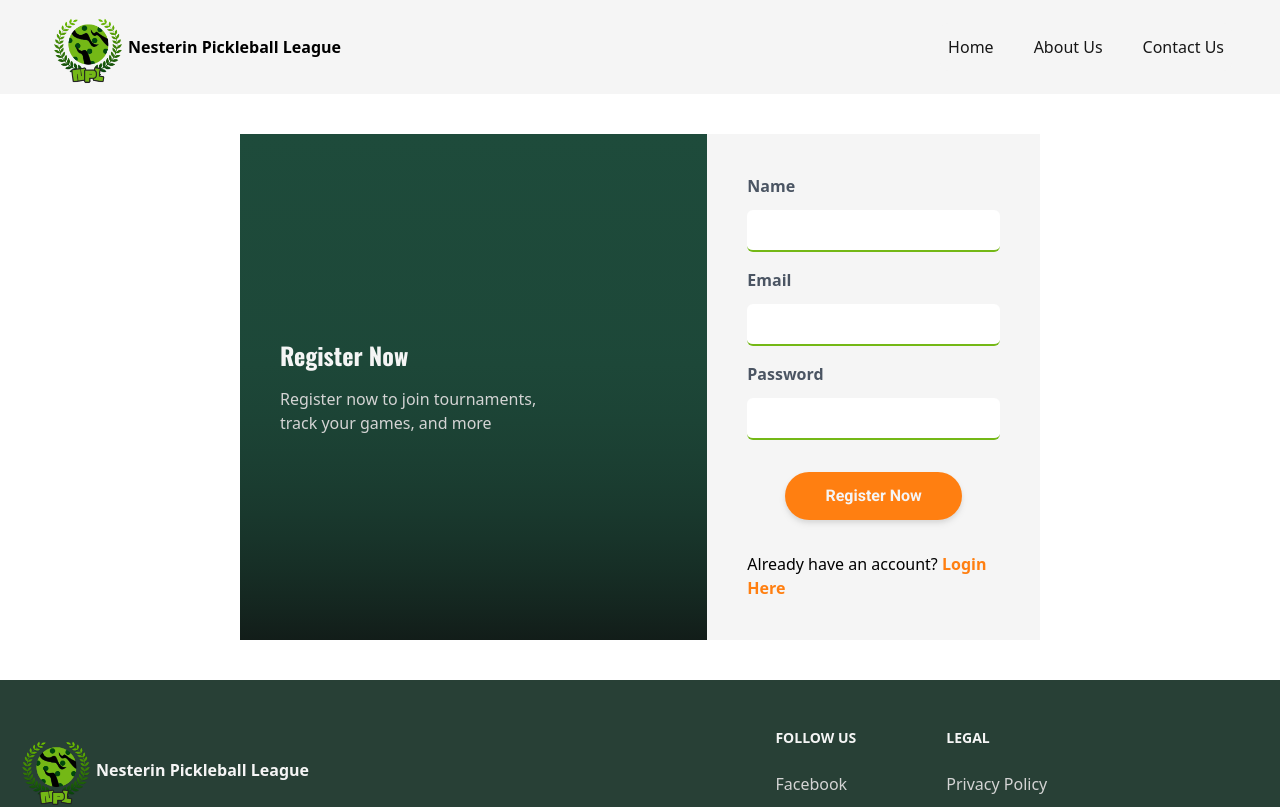
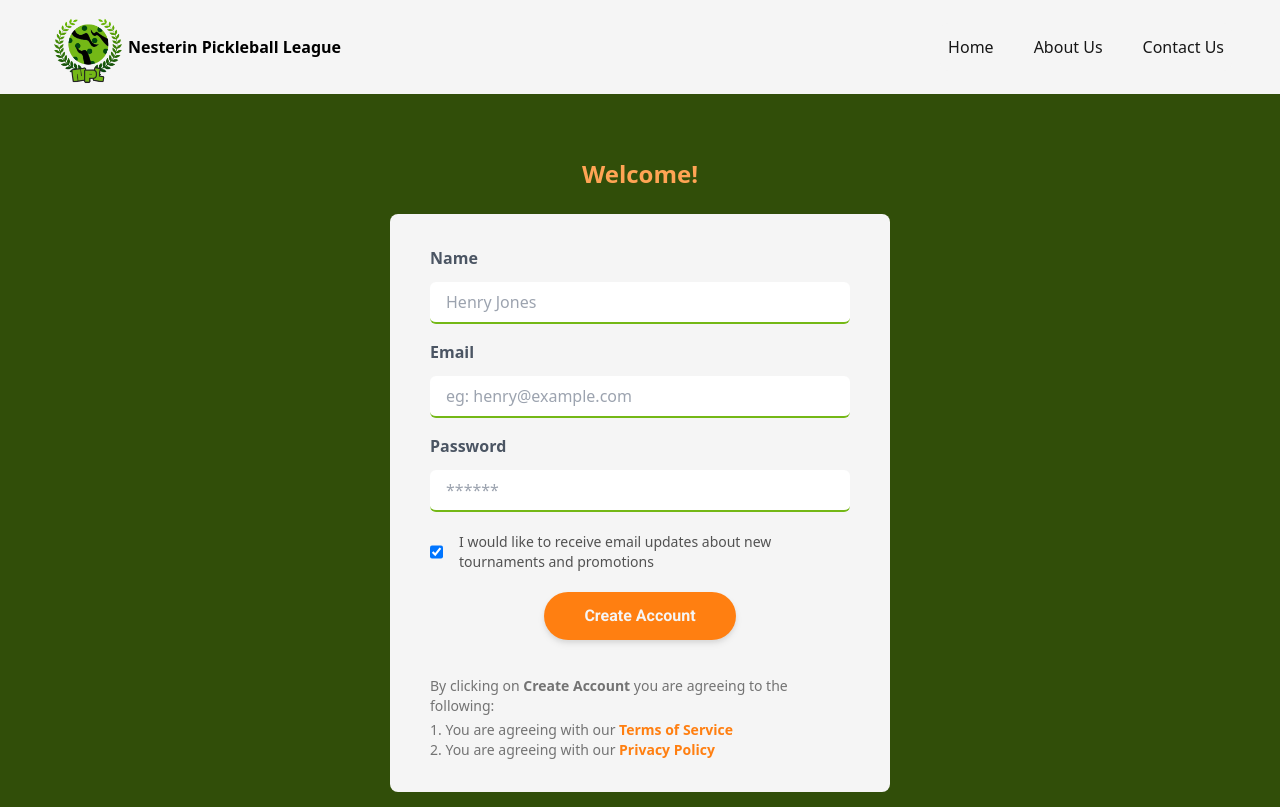
Before and after one commit to JellyrioTech/npl-public-website, a React (Vite) app: page /register in a window 1280 px wide. Shown: the top 807 px of the page. Built offline with nearby package versions, Linux system fonts and the light colour scheme; what npl-service-module would draw is missing.

Commit message:
links and checkboxes

```diff
--- a/src/components/InputField.tsx
+++ b/src/components/InputField.tsx
@@ -4,6 +4,7 @@ type InputFieldProps = {
     type: "text" | "password" | "email";
     name: string;
     value: string;
+    placeholder?: string;
     onChange: (e: ChangeEvent<HTMLInputElement>) => void;
     isRequired: boolean;
 };
@@ -18,6 +19,7 @@ const InputField: React.FC<InputFieldProps> = (props) => {
                 type={props.type}
                 name={props.name}
                 value={props.value}
+                placeholder={props.placeholder}
                 onChange={props.onChange}
                 className="border-b-2 border-primary-500 px-4 py-2 outline-none rounded-md w-full"
                 required={props.isRequired}
--- a/src/screens/LoginPage.tsx
+++ b/src/screens/LoginPage.tsx
@@ -45,12 +45,12 @@ function LoginPage() {
     }
 
     return (
-        <div className="w-full bg-primary-900">
-            <div className="w-full flex flex-col items-center justify-center px-6 py-8 mx-auto rounded-lg shadow-md space-y-4">
+        <div className="w-full h-screen bg-primary-900">
+            <div className="flex flex-col items-center justify-center pt-10 px-8 mx-auto rounded-lg">
                 <p className="text-xl md:text-2xl font-bold text-secondary-300 py-6">
                     Welcome Back!
                 </p>
-                <div className="w-lg bg-neutral-100 p-10 rounded-lg">
+                <div className="w-lg max-w-[500px] bg-neutral-100 py-8 px-10 rounded-lg">
                     {error && (
                         <p className="text-red-600 mb-8 text-sm">{error}</p>
                     )}
@@ -64,6 +64,7 @@ function LoginPage() {
                                     type={"email"}
                                     name={"email"}
                                     value={email}
+                                    placeholder="eg: henry@example.com"
                                     onChange={(e) => setEmail(e.target.value)}
                                     isRequired={true}
                                 ></InputField>
@@ -71,6 +72,7 @@ function LoginPage() {
                                     type={"password"}
                                     name={"password"}
                                     value={password}
+                                    placeholder="******"
                                     onChange={(e) =>
                                         setPassword(e.target.value)
                                     }
--- a/src/screens/RegisterPage.tsx
+++ b/src/screens/RegisterPage.tsx
@@ -1,4 +1,3 @@
-import NetworkModuleEngine from "npl-service-module/dist/ModuleEngine";
 import Button from "../components/Button";
 import React, { useState } from "react";
 import { NetworkModule } from "../NetworkEngine";
@@ -11,6 +10,8 @@ function RegisterPage() {
     const [name, setName] = useState("");
     const [email, setEmail] = useState("");
     const [password, setPassword] = useState("");
+    const [isUserRecieveEmailUpdates, setIsUserRecieveEmailUpdates] =
+        useState(true);
     const [error, setError] = useState<string | null>();
 
     const navigate = useNavigate();
@@ -41,6 +42,18 @@ function RegisterPage() {
             setError("Something went wrong, please try");
             return;
         }
+
+        if (isUserRecieveEmailUpdates) {
+            const permission = await NetworkModule.userService.setPermission({
+                marketing_promotion_email: true,
+            });
+        }
+    };
+
+    const handleRecieveEmailUpdates = (
+        e: React.ChangeEvent<HTMLInputElement>
+    ) => {
+        setIsUserRecieveEmailUpdates(e.target.checked);
     };
 
     function resetFields() {
@@ -51,28 +64,26 @@ function RegisterPage() {
     }
 
     return (
-        <div className="w-full flex flex-col justify-center items-center">
-            <div className="w-[80%] max-w-[800px] flex flex-col md:flex-row rounded-lg my-10">
-                <div className="w-full md:w-3/4 flex flex-col justify-center gap-4 bg-greenGradient p-10">
-                    <p className="text-2xl font-oswald text-neutral-100 font-bold">
-                        Register Now
+        <div className="w-full h-screen bg-primary-900">
+            <div className="flex flex-col items-center justify-center pt-10 px-8 mx-auto rounded-lg">
+                <p className="text-xl md:text-2xl font-bold text-secondary-300 py-6">
+                    Welcome!
                 </p>
-                    <p className="text-neutral-300 w-3/4">
-                        Register now to join tournaments, track your games, and
-                        more
-                    </p>
-                </div>
-                <div className="bg-neutral-100 p-10">
+                <div className="w-lg max-w-[500px] bg-neutral-100 py-8 px-10 rounded-lg">
                     {error && (
                         <p className="text-red-600 mb-8 text-sm">{error}</p>
                     )}
-                    <form onSubmit={handleRegistrationSubmit}>
-                        <div className="rounded-xl flex flex-col items-center gap-6">
+                    <form
+                        onSubmit={handleRegistrationSubmit}
+                        className="space-y-4 md:space-y-5"
+                    >
+                        <div className="rounded-xl flex flex-col items-center gap-1 md:gap-3">
                             <div className="space-y-4">
                                 <InputField
                                     type={"text"}
                                     name={"name"}
                                     value={name}
+                                    placeholder="Henry Jones"
                                     onChange={(e) => setName(e.target.value)}
                                     isRequired={true}
                                 ></InputField>
@@ -80,6 +91,7 @@ function RegisterPage() {
                                     type={"email"}
                                     name={"email"}
                                     value={email}
+                                    placeholder="eg: henry@example.com"
                                     onChange={(e) => setEmail(e.target.value)}
                                     isRequired={true}
                                 ></InputField>
@@ -87,68 +99,69 @@ function RegisterPage() {
                                     type={"password"}
                                     name={"password"}
                                     value={password}
+                                    placeholder="******"
                                     onChange={(e) =>
                                         setPassword(e.target.value)
                                     }
                                     isRequired={true}
                                 ></InputField>
-                                {/* <div>
-                                    <label className="mb-1 text-gray-600 font-semibold">
-                                        Name
+                                <div className="pr-10 flex items-center pt-1 space-x-4">
+                                    <input
+                                        type="checkbox"
+                                        onChange={handleRecieveEmailUpdates}
+                                        checked={isUserRecieveEmailUpdates}
+                                        className="w-4 h-4 focus:ring-2 text-secondary-300 focus:ring-secondary-300 bg-secondary-300 rounded"
+                                    />
+                                    <label className="text-sm text-neutral-600">
+                                        I would like to receive email updates
+                                        about new tournaments and promotions
                                     </label>
-                                    <input
-                                        type="text"
-                                        name="name"
-                                        value={name}
-                                        onChange={(e) =>
-                                            setName(e.target.value)
-                                        }
-                                        className="border-b-2 border-primary-500 px-4 py-2 outline-none rounded-md w-full"
-                                        required
-                                    />
-                                </div> */}
-                                {/* <div>
-                                    <label className="mb-1 text-gray-600 font-semibold">
-                                        Email
-                                    </label>
-                                    <input
-                                        type="text"
-                                        name="email"
-                                        value={email}
-                                        onChange={(e) =>
-                                            setEmail(e.target.value)
-                                        }
-                                        className="border-b-2 border-primary-500 px-4 py-2 outline-none rounded-md w-full"
-                                        required
-                                    />
-                                </div> */}
-                                {/* <div>
-                                    <label className="mb-1 text-gray-600 font-semibold">
-                                        Password
-                                    </label>
-                                    <input
-                                        type="password"
-                                        name="password"
-                                        value={password}
-                                        onChange={(e) =>
-                                            setPassword(e.target.value)
-                                        }
-                                        className="border-b-2 border-primary-500 px-4 py-2 outline-none rounded-md w-full"
-                                        required
-                                    />
-                                </div> */}
                                 </div>
+                            </div>
+
                             <Button
-                                text={"Register Now"}
+                                text={"Create Account"}
                                 type="submit"
                             ></Button>
+
+                            <div className="pt-6 text-sm text-neutral-500 space-y-1">
+                                <p>
+                                    By clicking on{" "}
+                                    <span className="font-bold">
+                                        Create Account
+                                    </span>{" "}
+                                    you are agreeing to the following:
+                                </p>
+                                <ol className="list-decimal list-inside">
+                                    <li>
+                                        You are agreeing with our{" "}
+                                        <a
+                                            href={routes.TermsAndCondition}
+                                            target="_blank"
+                                            className="text-secondary-500 font-semibold cursor-pointer hover:underline"
+                                        >
+                                            Terms of Service
+                                        </a>
+                                    </li>
+                                    <li>
+                                        You are agreeing with our{" "}
+                                        <a
+                                            href={routes.PrivacyPolicy}
+                                            target="_blank"
+                                            className="text-secondary-500 font-semibold cursor-pointer hover:underline"
+                                        >
+                                            Privacy Policy
+                                        </a>
+                                    </li>
+                                </ol>
+                            </div>
                         </div>
                     </form>
-
-                    <p className="mt-8">
+                </div>
+                <p className="mt-6 text-neutral-100">
                     Already have an account?{" "}
                     <span
-                            className="font-bold text-secondary-500 cursor-pointer hover:underline mt-8"
+                        className="font-bold text-secondary-500 cursor-pointer hover:underline"
                         onClick={() => navigate(routes.Login)}
                     >
                         Login Here
@@ -156,7 +169,6 @@ function RegisterPage() {
                 </p>
             </div>
         </div>
-        </div>
     );
 }
 
```
Lines whose indentation alone changed are shown as unchanged.
